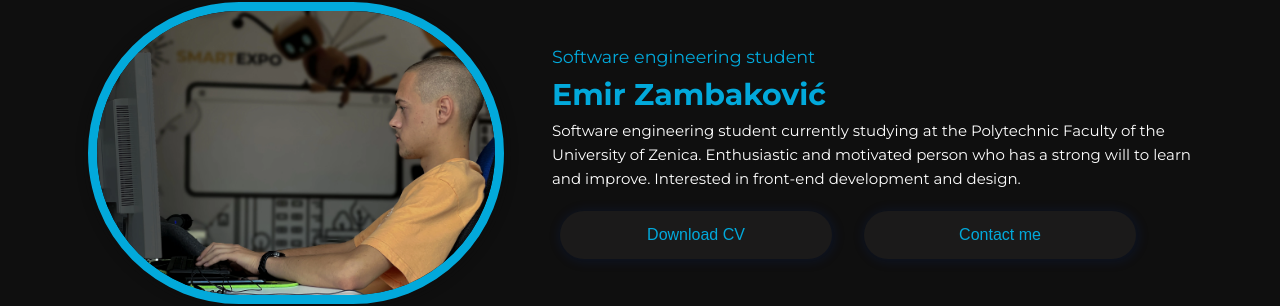
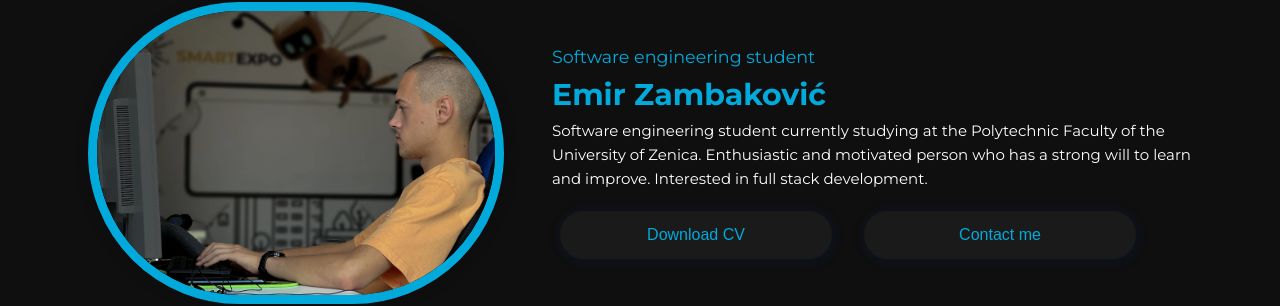
Before and after one commit to zexach/portfolio, a Vue app: page / in a window 1280 px wide. Shown: the part 321-627 px from the top of the page. Built offline with nearby package versions, Linux system fonts and the light colour scheme.

Commit message:
Information changes

```diff
--- a/src/components/About.vue
+++ b/src/components/About.vue
@@ -6,7 +6,7 @@
     <div class="about">
         <h3 class="role">Software engineering student</h3>
         <h1 class="fullname">Emir Zambaković</h1>
-        <p class="description">Software engineering student currently studying at the Polytechnic Faculty of the University of Zenica. Enthusiastic and motivated person who has a strong will to learn and improve. Interested in front-end development and design.</p>
+        <p class="description">Software engineering student currently studying at the Polytechnic Faculty of the University of Zenica. Enthusiastic and motivated person who has a strong will to learn and improve. Interested in full stack development.</p>
     </div>
 </template>
 
--- a/src/main.js
+++ b/src/main.js
@@ -6,7 +6,6 @@ import vClickOutside from "click-outside-vue3"
 import Toast from "vue-toastification";
 import "vue-toastification/dist/index.css";
 
-
 const app = createApp(App)
 
 app.use(router)
```
